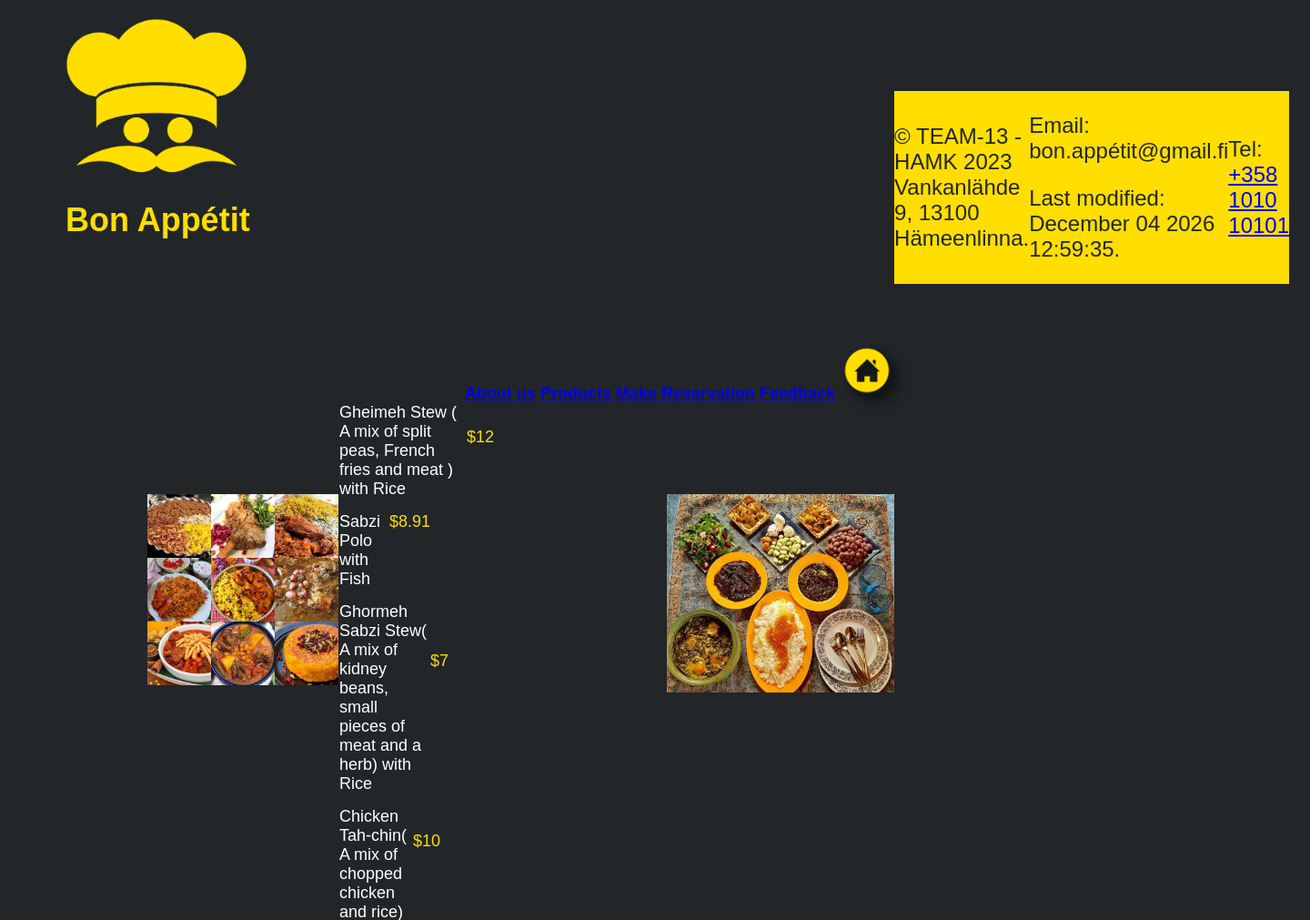
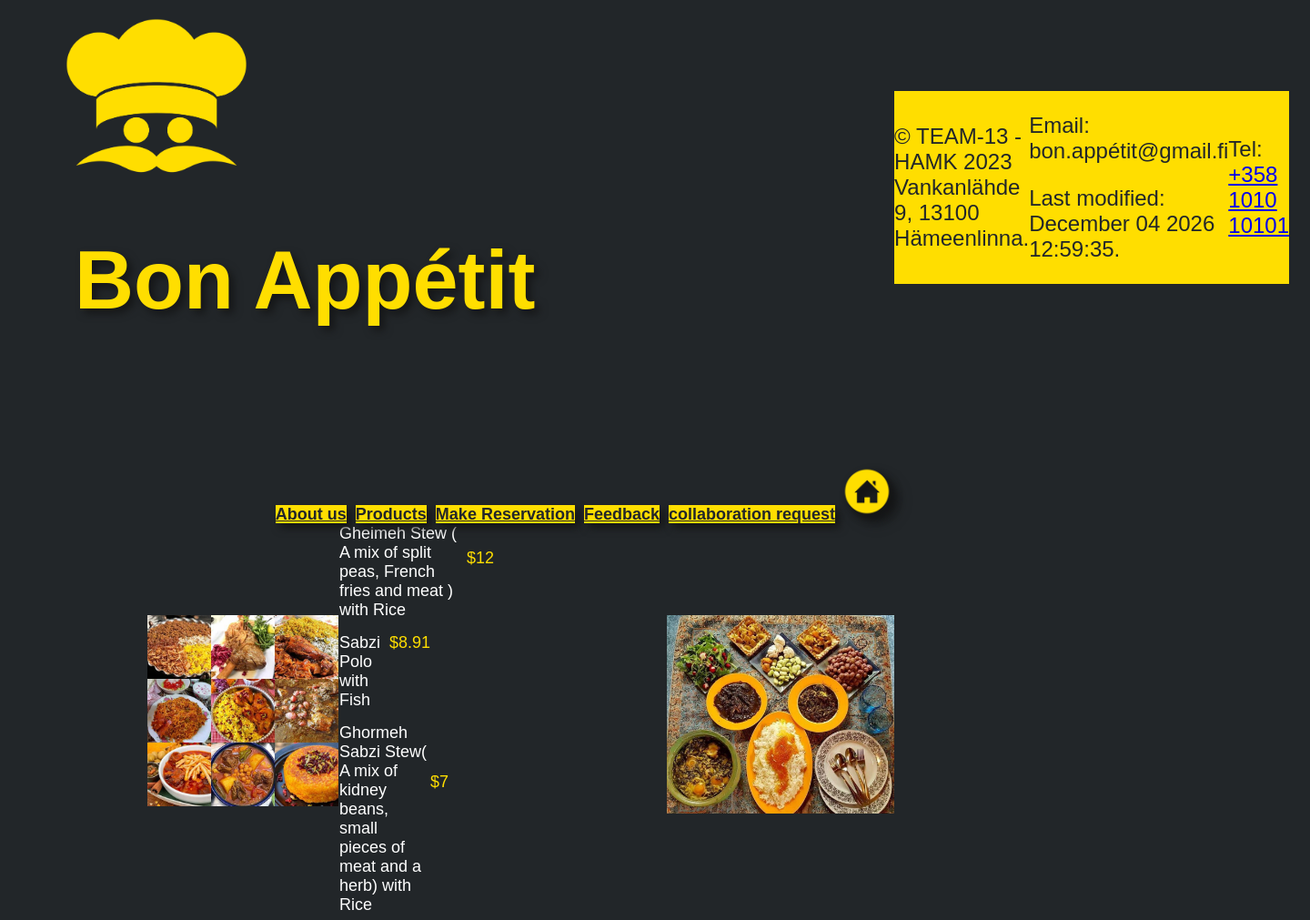
Before and after one commit to hataheriandani/team13-web, a PHP site: page /dinner.php in a window 1440 px wide. Shown: the top 1011 px of the page at 91% size. Run offline with PHP 8.4, Linux system fonts and the light colour scheme.

Commit message:
Header and Footer ready

```diff
--- a/header.php
+++ b/header.php
@@ -15,5 +15,48 @@
           <a class="btn btn-danger" href="#" role="button" style="vertical-align: middle ;"> <b>Products</b></a>
           <a class="btn btn-danger" href="#" role="button" style="vertical-align: middle ;"> <b>Make Reservation</b></a>
           <a class="btn btn-danger" href="#" role="button" style="vertical-align: middle ;"> <b>Feedback</b></a>
+          <a class="btn btn-danger" href="#" role="button" style="vertical-align: middle ;"> <b>collaboration request</b></a>
           <a class="home" href="index.php"><img class="home" src="images/home.png" alt="home button"> </a>
         </div>
+        <style>
+    .logo {
+
+width: 200px;
+margin-top: 20px;
+}
+
+.btn {
+    background-color:#ffde00;
+    border-color:#ffde00;
+    color:#222629;
+    border-radius: 3;
+    align-self: center;
+    margin-top: 90px;
+    margin-left: 5px;
+    -webkit-filter: drop-shadow(5px 5px 5px #141516);
+    filter: drop-shadow(5px 5px 5px #141516);
+}
+
+h1 {
+    text-align: left;
+    margin-top: 60px;
+    margin-left: 10px;
+    color: #ffde00;
+    font-size: 90px;
+    text-shadow: (5px 5px 5px #141516);
+    filter: drop-shadow(5px 5px 5px #141516);
+}
+
+.home {
+    width: 60px;
+    margin-top: 90px;
+    -webkit-filter: drop-shadow(5px 5px 5px #141516);
+    filter: drop-shadow(5px 5px 5px #141516);
+}
+
+.home :hover {
+    transform: scale(1.1);
+}
+
+</style>
+</head>
```
